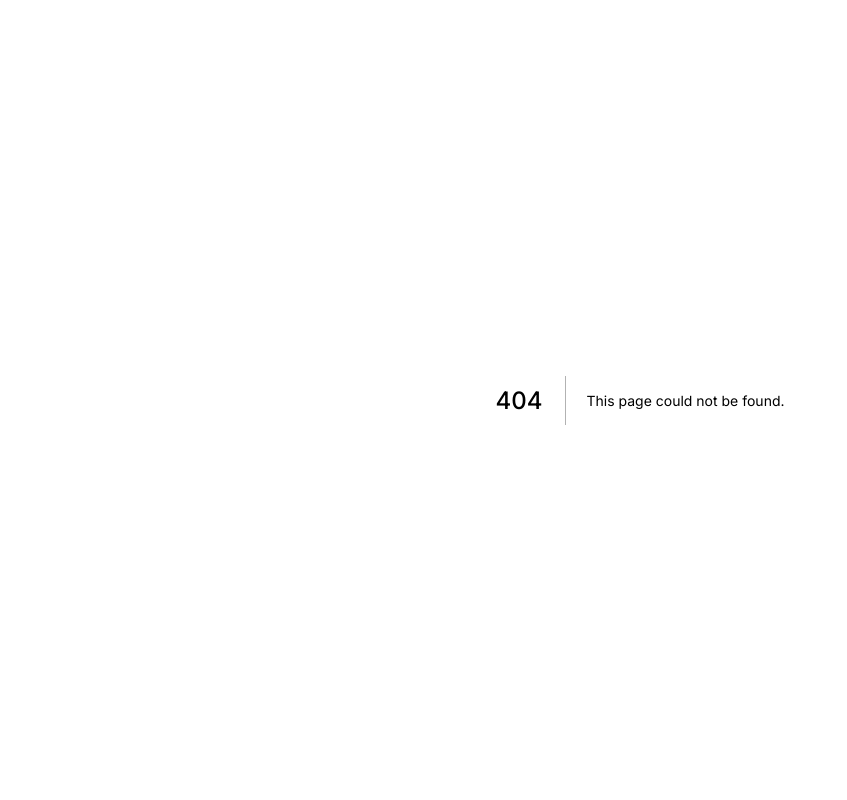
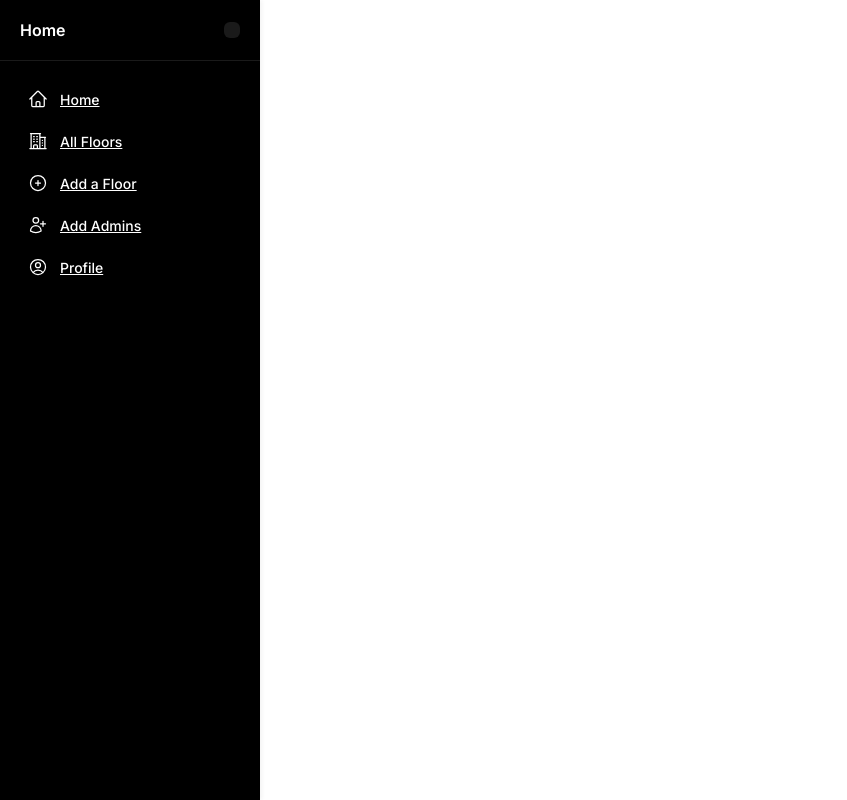
Before and after one commit to dinexh/parken, a Next.js app in the folder my-app/: page /dashboard in a window 1280 px wide. Before the commit this address had no page. Shown: the whole page, without its empty margins (0-847 px from the left). Built offline with nearby package versions, Linux system fonts and the light colour scheme.

Commit message:
starting dashboard

```diff
--- a/my-app/package.json
+++ b/my-app/package.json
@@ -9,11 +9,14 @@
     "lint": "next lint"
   },
   "dependencies": {
+    "@heroicons/react": "^2.2.0",
+    "icons": "^1.0.0",
     "next": "15.1.2",
     "next-auth": "^4.24.11",
     "react": "^19.0.0",
     "react-dom": "^19.0.0",
-    "react-hot-toast": "^2.4.1"
+    "react-hot-toast": "^2.4.1",
+    "react-icons": "^5.4.0"
   },
   "devDependencies": {
     "@eslint/eslintrc": "^3",
--- /dev/null
+++ b/my-app/src/app/(pages)/components/sidebar/sidebar.css
@@ -0,0 +1,138 @@
+.sidebar {
+  background-color: black;
+  border-right: 1px solid var(--border-color);
+  height: 100vh;
+  display: flex;
+  flex-direction: column;
+  transition: all 0.3s ease-in-out;
+  box-shadow: 2px 0 4px rgba(0, 0, 0, 0.05);
+  width: 260px;
+  color: white;
+  position: fixed;
+  top: 0;
+  left: 0;
+  z-index: 50;
+}
+
+.sidebar.collapsed {
+  width: 72px;
+}
+
+.sidebar-header {
+  display: flex;
+  align-items: center;
+  justify-content: space-between;
+  padding: 1.25rem;
+  border-bottom: 1px solid rgba(255, 255, 255, 0.1);
+}
+
+.logo {
+  font-size: 1.25rem;
+  font-weight: 700;
+  color: var(--text-dark);
+  transition: opacity 0.2s;
+}
+
+.logo.hidden {
+  opacity: 0;
+  width: 0;
+}
+
+.breadcrumbs {
+  display: flex;
+  align-items: center;
+  font-size: 1rem;
+  font-weight: 600;
+  color: white;
+}
+
+.breadcrumb-text {
+  transition: opacity 0.2s, width 0.2s;
+  white-space: nowrap;
+}
+
+.breadcrumb-text.hidden {
+  opacity: 0;
+  width: 0;
+  overflow: hidden;
+}
+
+.collapse-btn {
+  display: flex;
+  align-items: center;
+  justify-content: center;
+  background: rgba(255, 255, 255, 0.1);
+  border-radius: 0.375rem;
+  padding: 0.5rem;
+  cursor: pointer;
+  transition: background-color 0.2s;
+  border: none;
+  color: white;
+}
+
+.collapse-btn:hover {
+  background: rgba(255, 255, 255, 0.2);
+}
+
+.sidebar-nav {
+  flex: 1;
+  padding: 1rem 0;
+  overflow-y: auto;
+}
+
+.nav-item {
+  display: flex;
+  align-items: center;
+  padding: 0.625rem 1.25rem;
+  margin: 0.125rem 0.5rem;
+  border-radius: 0.375rem;
+  color: var(--text-muted);
+  font-size: 0.875rem;
+  font-weight: 500;
+  transition: all 0.2s;
+}
+
+.nav-item svg {
+  width: 1.25rem;
+  height: 1.25rem;
+  color: var(--brand-primary);
+  min-width: 1.25rem;
+}
+
+.nav-item:hover {
+  background-color: var(--hover-bg-light);
+}
+
+.nav-item.active {
+  background-color: var(--brand-primary-light);
+  color: var(--brand-primary);
+}
+
+.nav-item.active svg {
+  color: var(--brand-primary);
+}
+
+.nav-item span {
+  margin-left: 0.75rem;
+  transition: opacity 0.2s;
+  white-space: nowrap;
+}
+
+.nav-item span.hidden {
+  opacity: 0;
+  width: 0;
+}
+
+/* Scrollbar Styling */
+.sidebar-nav::-webkit-scrollbar {
+  width: 3px;
+}
+
+.sidebar-nav::-webkit-scrollbar-track {
+  background: transparent;
+}
+
+.sidebar-nav::-webkit-scrollbar-thumb {
+  background: var(--scrollbar-thumb);
+  border-radius: 9999px;
+}
--- /dev/null
+++ b/my-app/src/app/(pages)/components/sidebar/sidebar.tsx
@@ -0,0 +1,83 @@
+"use client";
+import './sidebar.css';
+import { useState, useMemo, useEffect } from 'react';
+import Link from 'next/link';
+import { usePathname } from 'next/navigation';
+import {
+  HomeIcon,
+  BuildingOffice2Icon,
+  PlusCircleIcon,
+  UserPlusIcon,
+  UserCircleIcon,
+  ArrowRightIcon,
+  ArrowLeftIcon
+} from '@heroicons/react/24/outline';
+
+interface SidebarProps {
+  onCollapse?: (collapsed: boolean) => void;
+}
+
+const menuItems = [
+  { name: 'Home', icon: HomeIcon, path: '/dashboard' },
+  { name: 'All Floors', icon: BuildingOffice2Icon, path: '/floors' },
+  { name: 'Add a Floor', icon: PlusCircleIcon, path: '/floors/add' },
+  { name: 'Add Admins', icon: UserPlusIcon, path: '/admins/add' },
+  { name: 'Profile', icon: UserCircleIcon, path: '/profile' },
+];
+
+export default function Sidebar({ onCollapse }: SidebarProps) {
+  const [isCollapsed, setIsCollapsed] = useState(false);
+  const pathname = usePathname();
+
+  useEffect(() => {
+    onCollapse?.(isCollapsed);
+  }, [isCollapsed, onCollapse]);
+
+  const breadcrumbs = useMemo(() => {
+    const currentItem = menuItems.find(item => item.path === pathname);
+    if (!currentItem) return 'Dashboard';
+    return currentItem.name;
+  }, [pathname]);
+
+  return (
+    <div
+      className={`sidebar ${isCollapsed ? 'collapsed' : ''}`}
+    >
+      <div className="sidebar-header">
+        <div className="breadcrumbs">
+          <span className={`breadcrumb-text ${isCollapsed ? 'hidden' : ''}`}>
+            {breadcrumbs}
+          </span>
+        </div>
+        <button
+          onClick={() => setIsCollapsed(!isCollapsed)}
+          className="collapse-btn"
+        >
+          {isCollapsed ? (
+            <ArrowRightIcon className="w-5 h-5" />
+          ) : (
+            <ArrowLeftIcon className="w-5 h-5" />
+          )}
+        </button>
+      </div>
+
+      <nav className="sidebar-nav">
+        {menuItems.map((item) => {
+          const isActive = pathname === item.path;
+          return (
+            <Link
+              key={item.name}
+              href={item.path}
+              className={`nav-item ${isActive ? 'active' : ''}`}
+            >
+              <item.icon className="w-6 h-6" />
+              <span className={isCollapsed ? 'hidden' : ''}>
+                {item.name}
+              </span>
+            </Link>
+          );
+        })}
+      </nav>
+    </div>
+  );
+}
--- /dev/null
+++ b/my-app/src/app/(pages)/dashboard/page.css
@@ -0,0 +1,32 @@
+.dashboard {
+    width: 100%;
+    min-height: 100vh;
+    display: flex;
+    flex-direction: column;
+}
+
+.dashboard-in {
+    flex: 1;
+    display: flex;
+    width: 100%;
+}
+
+.dashboard-in-sidebar {
+    width: 260px;
+    flex-shrink: 0;
+}
+
+.dashboard-in-main {
+    flex: 1;
+    display: flex;
+    flex-direction: column;
+    min-width: 0;
+    margin-left: 260px;
+    transition: all 0.3s ease-in-out;
+    width: calc(100% - 260px);
+}
+
+.dashboard-in-main.sidebar-collapsed {
+    margin-left: 72px;
+    width: calc(100% - 72px);
+}
--- /dev/null
+++ b/my-app/src/app/(pages)/dashboard/page.tsx
@@ -0,0 +1,25 @@
+"use client";
+import './page.css';
+import { useState } from 'react';
+import Sidebar from '../components/sidebar/sidebar';
+
+export default function DashboardPage() {
+  const [isSidebarCollapsed, setIsSidebarCollapsed] = useState(false);
+
+  const handleSidebarCollapse = (collapsed: boolean) => {
+    setIsSidebarCollapsed(collapsed);
+  };
+
+  return (
+    <div className="dashboard">
+      <div className="dashboard-in">
+        <aside className="dashboard-in-sidebar">
+          <Sidebar onCollapse={handleSidebarCollapse} />
+        </aside>
+        <main className={`dashboard-in-main ${isSidebarCollapsed ? 'sidebar-collapsed' : ''}`}>
+
+        </main>
+      </div>
+    </div>
+  );
+}
```
Also changed, not shown: 1 other file (tests, documents, lock files or other folders).
